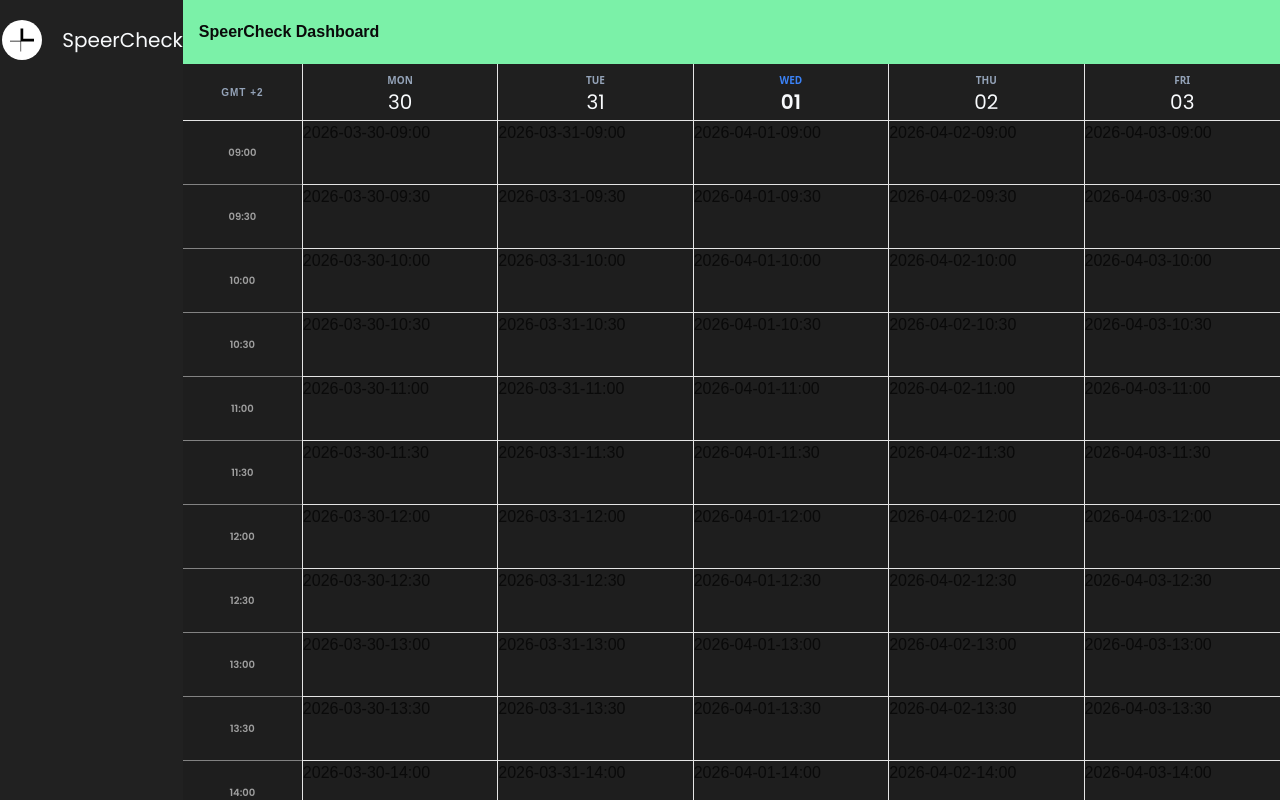
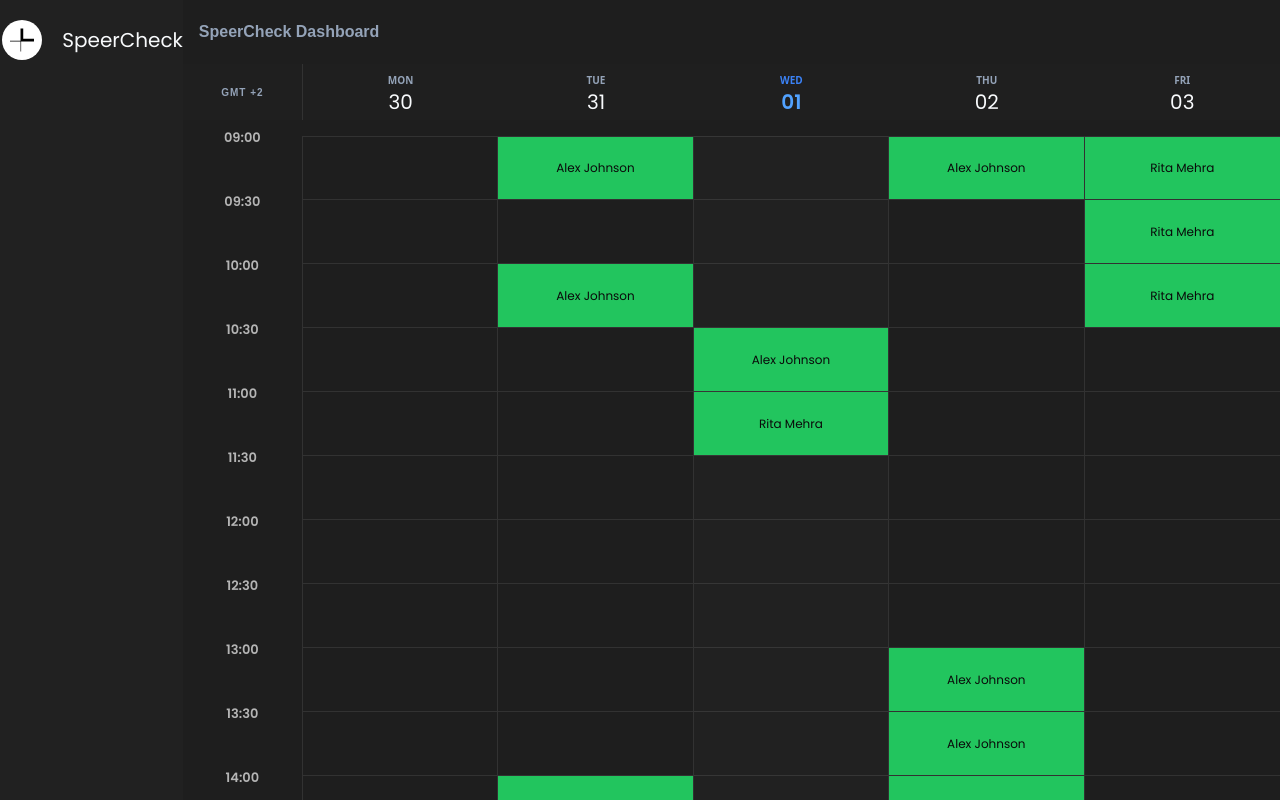
Before and after one commit to oDhruvPatel/speercheck, a React (Vite) app: page / in a window 1280 px wide. Built offline with nearby package versions, Linux system fonts and the light colour scheme.

Commit message:
Completed: engineer slots being visile in cells

```diff
--- a/src/components/Calender.tsx
+++ b/src/components/Calender.tsx
@@ -1,23 +1,27 @@
+import { useState } from "react";
 import generateSlots from "../libs/getTime"
 import generateDays from "../libs/getDays";
 import { ScrollArea } from "./ui/scroll-area";
 import dayjs from "dayjs";
+import clsx from "clsx";
+import { engineers, candidates } from "./data/availability";
 
-import clsx from "clsx";
 const Calender = () => {
+
+    const [selectedEngineer, setSelectedEngineer] = useState(engineers[0]);
+    // const [selectedCandidate, setSelectedCandidate] = useState(candidates[0]);
+
     const slot = generateSlots();
     const days = generateDays();
-    // console.log(days);
-    // console.log(slots);
     return (
         <div className="flex flex-col h-full">
 
-            <div className="days grid grid-cols-[120px_1fr_1fr_1fr_1fr_1fr] items-center border-b border-border bg-secondary-bg/30 flex-shrink-0">
-                <div className="text-secondary border-r border-border h-14 flex items-center justify-center text-[10px] font-bold uppercase tracking-widest">GMT +2</div>
+            <div className="days grid grid-cols-[120px_1fr_1fr_1fr_1fr_1fr] items-center bg-secondary-bg/30 flex-shrink-0">
+                <div className="text-secondary border-r border-border/10 h-14 flex items-center justify-center text-[10px] font-bold uppercase tracking-widest">GMT +2</div>
                 {days.map((day, idx) => (
-                    <div key={idx} className="w-full h-14 flex flex-col items-center justify-center border-r last:border-r-0 border-border">
+                    <div key={idx} className="w-full h-14 flex flex-col items-center justify-center border-border">
                         <div className={clsx("font-body text-[10px] uppercase font-bold", day.today ? "text-candidate" : "text-secondary")}>{day.label}</div>
-                        <div className={clsx("font-header text-xl leading-none mt-1 text-primary", day.today && "font-bold text-blue-500")}> {dayjs(day.day).format("DD")}</div>
+                        <div className={clsx("font-header text-xl leading-none mt-1", day.today ? "font-bold text-blue-400" : "text-primary")}> {dayjs(day.day).format("DD")}</div>
                     </div>
                 ))}
             </div>
@@ -25,26 +29,38 @@ const Calender = () => {
 
             <div className="flex-1 min-h-0">
                 <ScrollArea className="h-full">
-                    <div className="w-full grid grid-cols-[120px_1fr_1fr_1fr_1fr_1fr]">
+                    <div className="w-full grid grid-cols-[120px_1fr_1fr_1fr_1fr_1fr] pt-4">
 
                         {/* Time slots column */}
-                        <div className="border-r border-border">
+                        <div className="border-r border-border/10">
                             {slot.map((time) => (
-                                <div key={time} className="h-16 flex justify-center items-center font-header text-secondary/60 text-[10px] font-bold border-b border-border/50 uppercase">{time}</div>
+                                <div key={time} className="h-16 flex justify-center items-start font-header text-secondary/70 text-[13px] font-bold  uppercase">
+                                    <div className="-mt-2">{time}</div>
+                                </div>
                             ))}
                         </div>
 
                         {/* creating of cells*/}
                         {days.map((day, idx) => (
-                            <div key={idx} className="w-full border-r border-border last:border-r-0">
+                            <div key={idx} className="w-full border-r border-border/10 last:border-r-0">
                                 {slot.map((time) => {
+                                    const availableEngineers = engineers.filter(eng =>
+                                        eng.availability[day.day]?.includes(time)
+                                    );
                                     return (
-                                        <div key={`${day.day}-${time}`} className="border-b h-16">{day.day}-{time}</div>
+                                        <div key={`${day.day}-${time}`} className={clsx("flex flex-row gap-0.5 first:border-t border-b border-border/10 h-16  cursor-pointer transition-colors", day.today ? "bg-secondary-bg hover:bg-main-bg" : "hover:bg-secondary-bg")}>
+                                            {availableEngineers.map(eng => (
+                                                <div key={eng.id} className="w-full h-full bg-engineer flex items-center justify-center px-2">
+                                                    <span className="font-header text-xs">{eng.name}</span>
+                                                </div>
+                                            ))}
+                                        </div>
                                     )
                                 })}
                             </div>
+                        ))}
 
-                        ))}
+
 
                     </div>
                 </ScrollArea>
--- a/src/components/Main.tsx
+++ b/src/components/Main.tsx
@@ -3,8 +3,8 @@ import Calender from "./Calender"
 function Main() {
     return (
         <div className='h-screen w-full flex flex-col overflow-hidden'>
-            <div className="header bg-green-300 h-16 w-full flex-shrink-0 flex items-center px-4 font-bold">
-                SpeerCheck Dashboard
+            <div className="header bg-main-bg h-16 w-full flex-shrink-0 flex items-center px-4 font-bold">
+                <div className="text-secondary w-full">SpeerCheck Dashboard</div>
             </div>
             <div className="flex-1 min-h-0 w-full">
                 <Calender />
--- /dev/null
+++ b/src/components/data/availability.ts
@@ -0,0 +1,47 @@
+interface Availability {
+    [date: string]: string[];
+}
+
+interface Member {
+    id: number;
+    name: string;
+    availability: Availability;
+}
+
+export const engineers: Member[] = [
+    {
+        id: 1,
+        name: "Alex Johnson",
+        availability: {
+            "2026-03-31": ["09:00", "10:00", "14:00"],
+            "2026-04-01": ["10:30", "14:30", "15:00"],
+            "2026-04-02": ["09:00", "13:00", "13:30"],
+        }
+    },
+    {
+        id: 2,
+        name: "Rita Mehra",
+        availability: {
+            "2026-04-01": ["11:00", "14:30", "15:30"],
+            "2026-04-03": ["09:00", "09:30", "10:00"],
+        }
+    },
+    {
+        id: 3,
+        name: "Tom Lin",
+        availability: {
+            "2026-04-02": ["14:00", "14:30", "15:00"],
+            "2026-04-04": ["09:00", "10:00", "14:30"],
+        }
+    }
+]
+
+export const candidates: Member[] = [
+    {
+        id: 1,
+        name: "Sarah Kim",
+        availability: {
+            "2026-04-01": ["14:00", "14:30", "15:00", "15:30", "16:00", "16:30"],
+        }
+    }
+]
```
